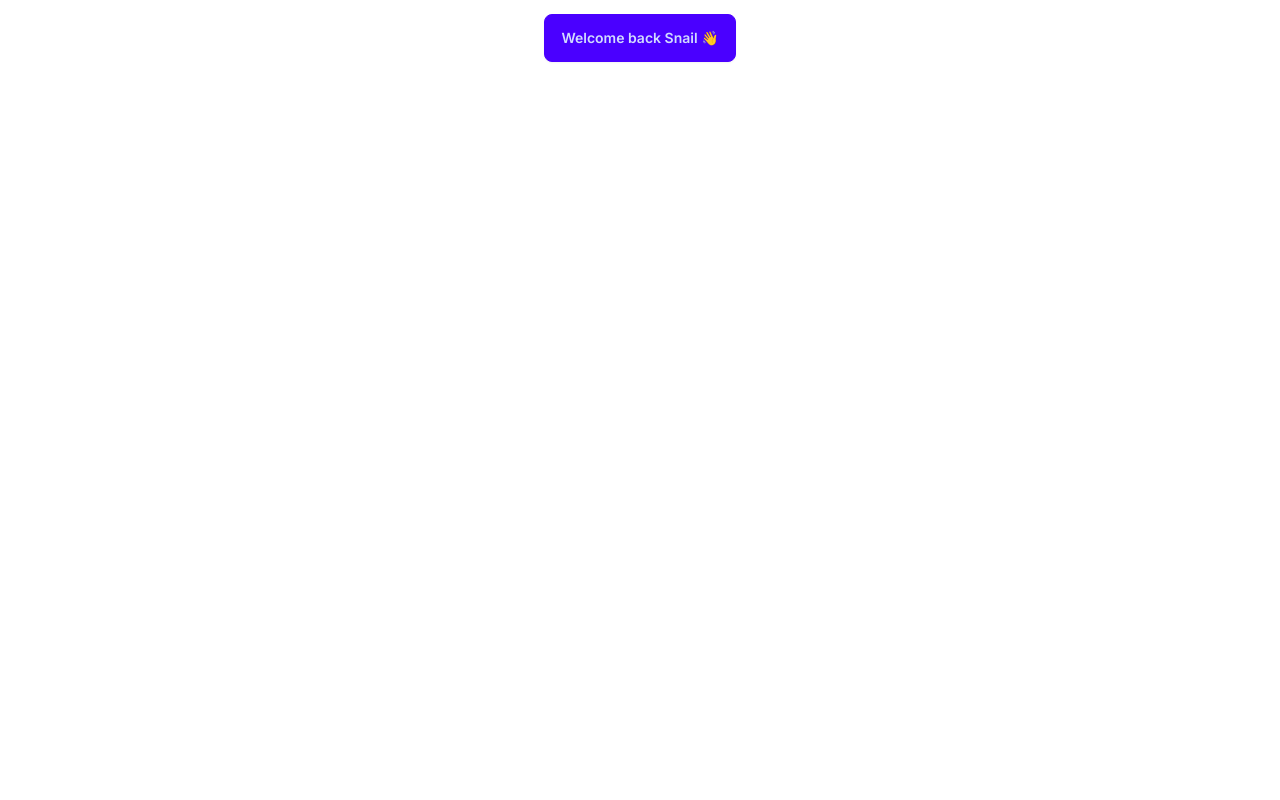
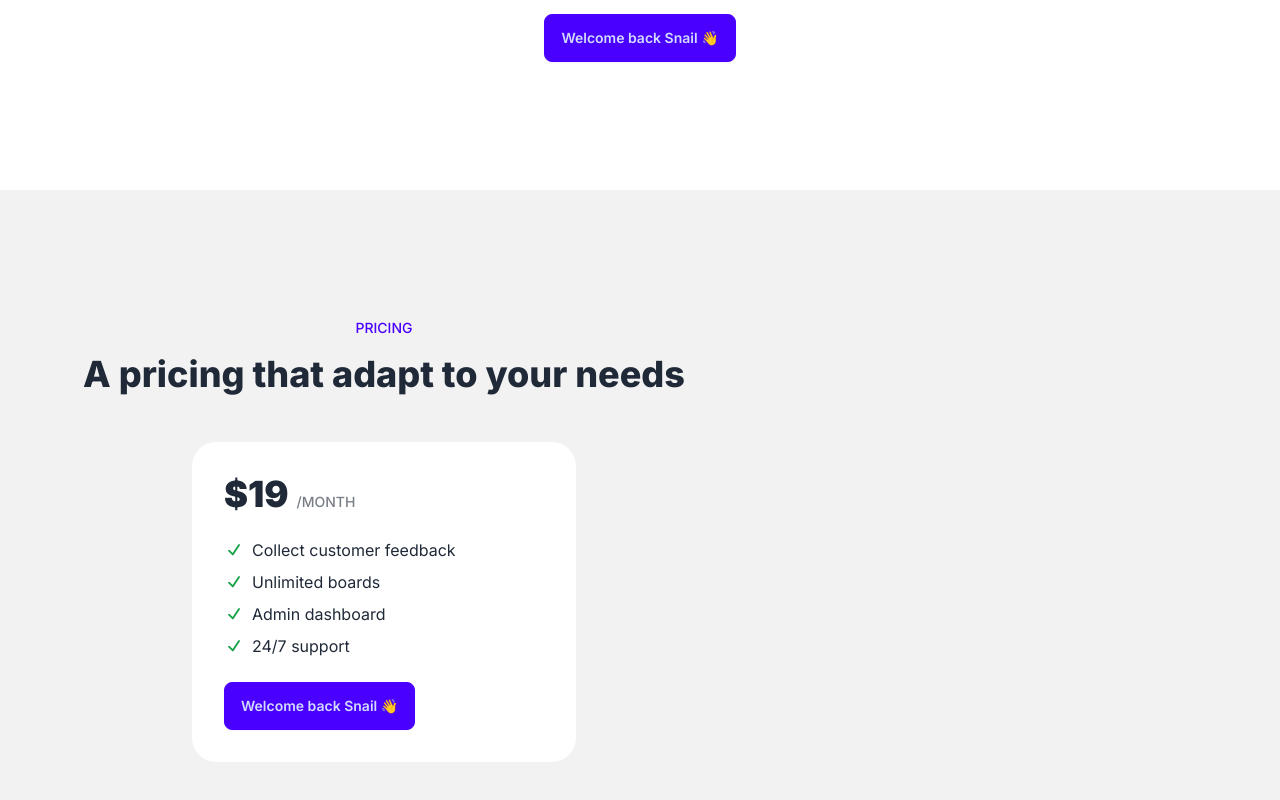
Before and after one commit to SNAIL-99-IN/codefast-saas, a Next.js app: page / in a window 1280 px wide. Shown: the part 386-1186 px from the top of the page. Before the commit the page ends 800 px from the top, so only its background shows below. Built offline with nearby package versions, Linux system fonts and the light colour scheme.

Commit message:
Pricing Section

```diff
--- a/app/page.js
+++ b/app/page.js
@@ -6,7 +6,7 @@
   const name = "Snail";
   return (
     <main>
-      {/* Header Section */}
+      {/* Header */}
       <section className="bg-base-200">
         <section className="flex justify-between items-center px-8 py-2 max-w-3xl mx-auto">
           <div className="font-bold">CodeFastSaaS</div>
@@ -17,6 +17,8 @@
           <ButtonLogin isLoggedIn={isLoggedIn} name={name} />
         </section>
       </section>
+
+      {/* Hero */}
       <section className="text-center py-32 px-8 max-w-3xl mx-auto">
         <h1 className="text-4xl lg:text-5xl font-extrabold mb-6">
           Collect customer feedback to build better products
@@ -27,6 +29,91 @@
         </div>
         <ButtonLogin isLoggedIn={isLoggedIn} name={name} />
       </section>
+
+      {/* Pricing */}
+      <section className="bg-base-200">
+        <div className="py-32 px-8 max-w-3xl max-auto">
+          <p className="text-sm uppercase font-medium text-center text-primary mb-4">
+            Pricing
+          </p>
+          <h2 className="text-3xl lg:text-4xl font-extrabold mb-12 text-center">
+            A pricing that adapt to your needs
+          </h2>
+          <div className="p-8 bg-base-100 max-w-96 rounded-3xl mx-auto space-y-6">
+            <div className="flex gap-2 items-baseline">
+              <div className="text-4xl font-black">$19</div>
+              <div className="uppercase text-sm font-medium opacity-60">
+                /month
+              </div>
+            </div>
+
+            <ul className="space-y-2">
+              <li className="flex gap-2 items-center">
+                <svg
+                  xmlns="http://www.w3.org/2000/svg"
+                  viewBox="0 0 16 16"
+                  fill="currentColor"
+                  className="size-5 text-green-600"
+                >
+                  <path
+                    fillRule="evenodd"
+                    d="M12.416 3.376a.75.75 0 0 1 .208 1.04l-5 7.5a.75.75 0 0 1-1.154.114l-3-3a.75.75 0 0 1 1.06-1.06l2.353 2.353 4.493-6.74a.75.75 0 0 1 1.04-.207Z"
+                    clipRule="evenodd"
+                  />
+                </svg>
+                Collect customer feedback
+              </li>
+              <li className="flex gap-2 items-center">
+                <svg
+                  xmlns="http://www.w3.org/2000/svg"
+                  viewBox="0 0 16 16"
+                  fill="currentColor"
+                  className="size-5 text-green-600"
+                >
+                  <path
+                    fillRule="evenodd"
+                    d="M12.416 3.376a.75.75 0 0 1 .208 1.04l-5 7.5a.75.75 0 0 1-1.154.114l-3-3a.75.75 0 0 1 1.06-1.06l2.353 2.353 4.493-6.74a.75.75 0 0 1 1.04-.207Z"
+                    clipRule="evenodd"
+                  />
+                </svg>
+                Unlimited boards
+              </li>
+              <li className="flex gap-2 items-center">
+                <svg
+                  xmlns="http://www.w3.org/2000/svg"
+                  viewBox="0 0 16 16"
+                  fill="currentColor"
+                  className="size-5 text-green-600"
+                >
+                  <path
+                    fillRule="evenodd"
+                    d="M12.416 3.376a.75.75 0 0 1 .208 1.04l-5 7.5a.75.75 0 0 1-1.154.114l-3-3a.75.75 0 0 1 1.06-1.06l2.353 2.353 4.493-6.74a.75.75 0 0 1 1.04-.207Z"
+                    clipRule="evenodd"
+                  />
+                </svg>
+                Admin dashboard
+              </li>
+              <li className="flex gap-2 items-center">
+                <svg
+                  xmlns="http://www.w3.org/2000/svg"
+                  viewBox="0 0 16 16"
+                  fill="currentColor"
+                  className="size-5 text-green-600"
+                >
+                  <path
+                    fillRule="evenodd"
+                    d="M12.416 3.376a.75.75 0 0 1 .208 1.04l-5 7.5a.75.75 0 0 1-1.154.114l-3-3a.75.75 0 0 1 1.06-1.06l2.353 2.353 4.493-6.74a.75.75 0 0 1 1.04-.207Z"
+                    clipRule="evenodd"
+                  />
+                </svg>
+                24/7 support
+              </li>
+            </ul>
+
+            <ButtonLogin isLoggedIn={isLoggedIn} name={name} />
+          </div>
+        </div>
+      </section>
     </main>
   );
 }
```
